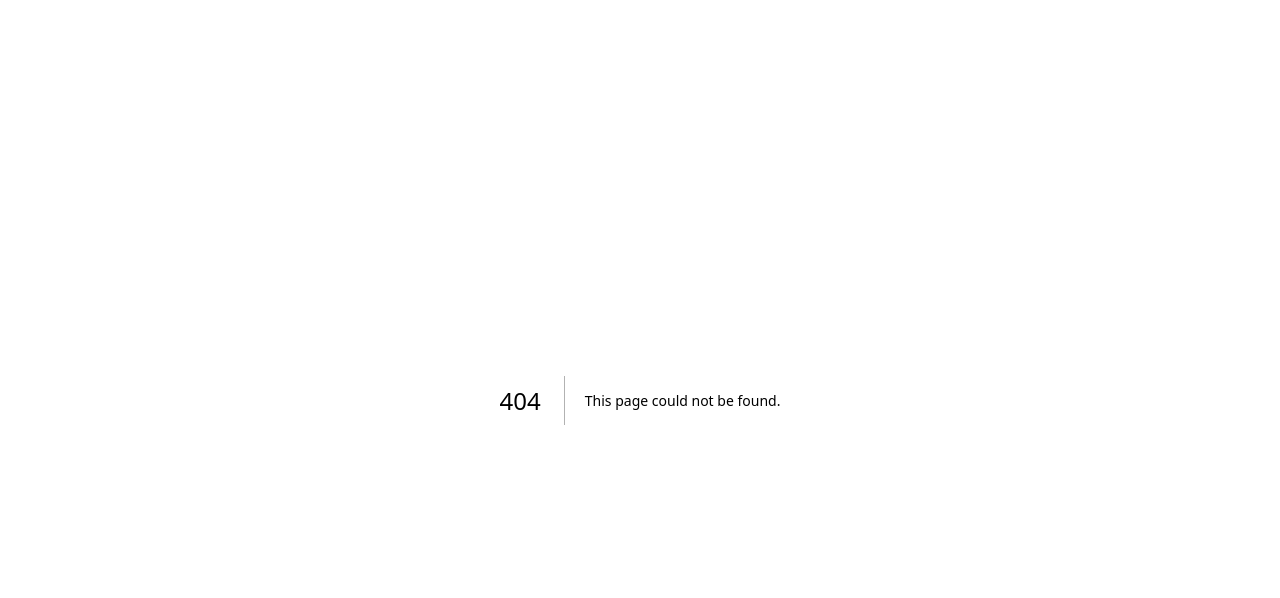
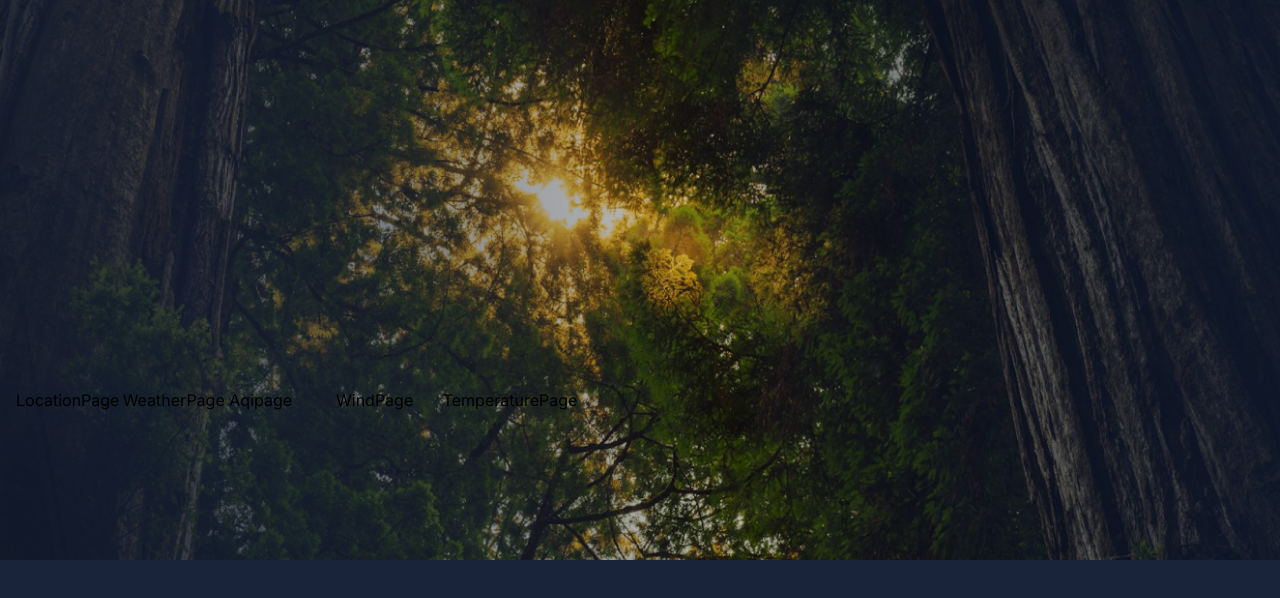
Before and after one commit to Mr-Rafiqul-Islam/ecovista-mr-rafiqul-the-dev, a Next.js app: page /1 in a window 1280 px wide. Before the commit this address had no page. Shown: the top 598 px of the page. Built offline with nearby package versions, Linux system fonts and the light colour scheme.

Commit message:
Feat: Create parallel slots

```diff
--- /dev/null
+++ b/app/[location]/@aqi/default.js
@@ -0,0 +1,7 @@
+
+
+const Default = () => {
+  return <div>Default Page</div>;
+};
+
+export default Default;
--- /dev/null
+++ b/app/[location]/@aqi/page.js
@@ -0,0 +1,9 @@
+
+
+const AqiPage = () => {
+  return (
+    <div>Aqipage</div>
+  )
+}
+
+export default AqiPage
--- /dev/null
+++ b/app/[location]/@temperature/default.js
@@ -0,0 +1,5 @@
+const Default = () => {
+    return <div>Default Page</div>;
+};
+
+export default Default;
--- /dev/null
+++ b/app/[location]/@temperature/page.js
@@ -0,0 +1,8 @@
+
+const TemperaturePage = () => {
+  return (
+    <div>TemperaturePage</div>
+  )
+}
+
+export default TemperaturePage
--- /dev/null
+++ b/app/[location]/@weather/default.js
@@ -0,0 +1,5 @@
+const Default = () => {
+    return <div>Default Page</div>;
+};
+
+export default Default;
--- /dev/null
+++ b/app/[location]/@weather/page.js
@@ -0,0 +1,9 @@
+
+
+const WeatherPage = () => {
+  return (
+    <div>WeatherPage</div>
+  )
+}
+
+export default WeatherPage
--- /dev/null
+++ b/app/[location]/@wind/default.js
@@ -0,0 +1,5 @@
+const Default = () => {
+    return <div>Default Page</div>;
+};
+
+export default Default;
--- /dev/null
+++ b/app/[location]/@wind/page.js
@@ -0,0 +1,9 @@
+
+
+const WindPage = () => {
+  return (
+    <div>WindPage</div>
+  )
+}
+
+export default WindPage
--- /dev/null
+++ b/app/[location]/layout.js
@@ -0,0 +1,39 @@
+import Image from "next/image";
+
+export const metadata = {
+  title: "Ecovista | Learn With Sumit",
+  description: "One Place Dashboard for Eco Information",
+};
+
+export default function SubLayout({
+  children,
+  aqi,
+  temperature,
+  weather,
+  wind,
+}) {
+  return (
+    <div className="wrapper">
+      <Image
+        src="/assets/images/background.png"
+        className="bg-img"
+        width={700}
+        height={1200}
+        alt="bg"
+      />
+      <div className="overlay"></div>
+
+      <main className="!z-50 w-full">
+        <div className="container">
+          <div className="grid grid-cols-12 gap-y-8 py-16 lg:gap-8 2xl:gap-20 2xl:py-20">
+            {children}
+            {weather}
+            {aqi}
+            {wind}
+            {temperature}
+          </div>
+        </div>
+      </main>
+    </div>
+  );
+}
--- /dev/null
+++ b/app/[location]/page.js
@@ -0,0 +1,5 @@
+const page = () => {
+    return <div>LocationPage </div>;
+};
+
+export default page;
--- a/app/globals.css
+++ b/app/globals.css
@@ -16,7 +16,7 @@
     @apply absolute left-0 right-0 top-0 z-10 h-[70vh] w-full object-cover max-lg:fixed max-lg:h-screen;
   }
   .overlay {
-    @apply absolute left-0 right-0 top-0 z-20 h-[70vh] w-full bg-[url('./assets/images/gradient.png')] bg-cover  bg-left-top bg-no-repeat max-lg:fixed max-lg:h-screen;
+    @apply absolute left-0 right-0 top-0 z-20 h-[70vh] w-full bg-[url('/assets/images/gradient.png')] bg-cover bg-left-top bg-no-repeat max-lg:fixed max-lg:h-screen;
   }
   .card {
     @apply relative h-full min-h-[290px] max-w-full rounded-2xl bg-[#293A4E] p-5 text-white;
```
